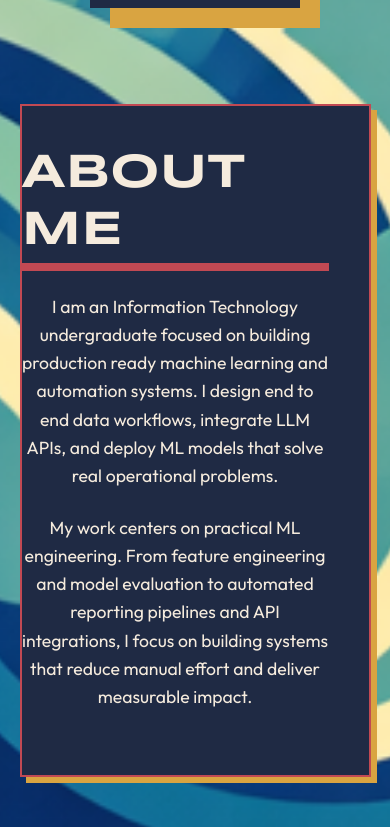
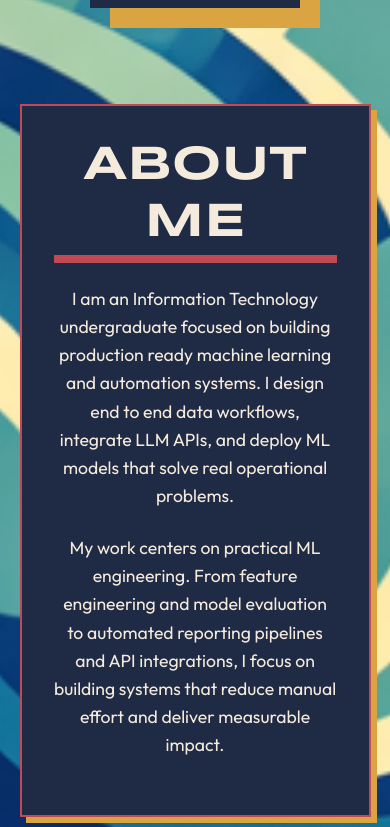
Before and after one commit to VeerbhadraMahant/Portfolio-Website, a React (Vite) app in the folder Portfolio-Website/portfolio-site/: page / in a window 390 px wide. Shown: the part 1217-2044 px from the top of the page. Built offline with nearby package versions, Linux system fonts and the light colour scheme.

Commit message:
style: Fix mobile About section padding causing off-center content

```diff
--- a/Portfolio-Website/portfolio-site/src/components/About/About.css
+++ b/Portfolio-Website/portfolio-site/src/components/About/About.css
@@ -168,7 +168,7 @@
     }
 
     .about-content {
-        padding-left: 0;
+        padding: 2rem;
         display: flex;
         flex-direction: column;
         align-items: center;
@@ -182,6 +182,7 @@
 
     .section-title {
         font-size: 3rem;
+        text-align: center;
     }
 
     .skills-grid-container {
```
